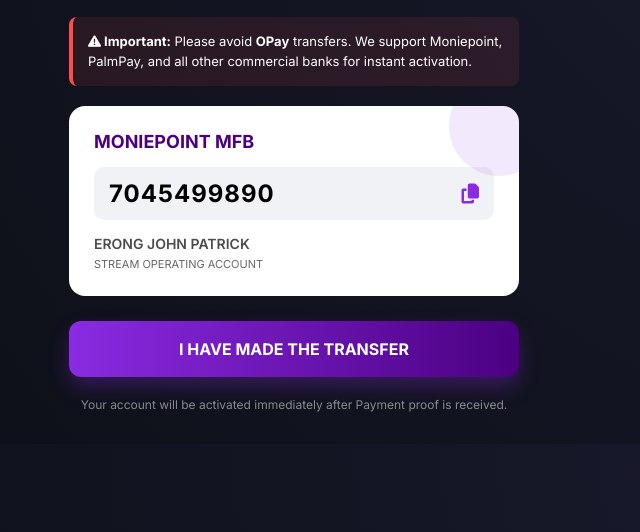
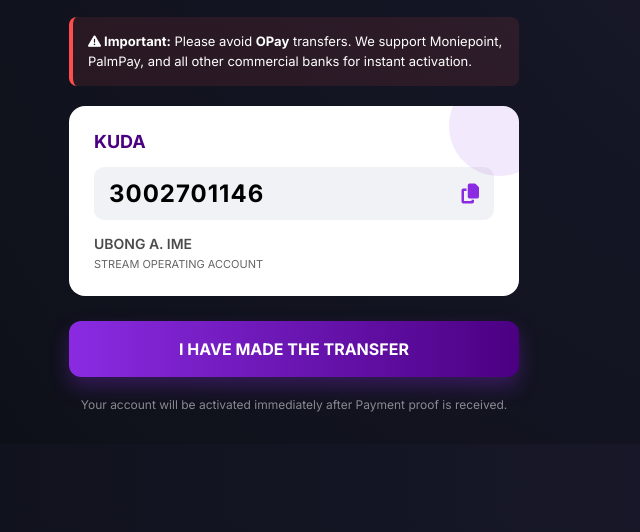
Before and after one commit to ibella3174-a11y/stream-africa, a plain HTML site: page activation.html in a window 1280 px wide. Shown: the part 268-800 px from the top of the page, without its empty margins (346-986 px from the left). Drawn offline with Linux system fonts and the light colour scheme.

Commit message:
Update activation.html

```diff
--- a/activation.html
+++ b/activation.html
@@ -200,16 +200,16 @@
   </div>
 
   <div class="account-card">
-    <div class="bank-name">MONIEPOINT MFB</div>
+    <div class="bank-name">KUDA</div>
     <div class="acc-number-wrap">
-      <span class="acc-number" id="acc_no">7045499890</span>
+      <span class="acc-number" id="acc_no">3002701146</span>
       <i class="fa-solid fa-copy copy-icon" onclick="copyText()"></i>
     </div>
-    <div class="acc-holder">ERONG JOHN PATRICK</div>
+    <div class="acc-holder">UBONG A. IME </div>
     <div style="font-size: 11px; margin-top: 5px; color: #666;">STREAM OPERATING ACCOUNT</div>
   </div>
 
-  <a href="https://t.me/Privat9890?text=Hello%2C%20Stream%20Admin!%20%F0%9F%9A%80%0A%0AI%20have%20just%20made%20my%20payment%20of%20%E2%82%A612%2C000%20for%20the%20STREAM%20AFRICA%20membership.%0A%0AI%20am%20ready%20to%20start%20streaming%20and%20earning.%20Please%20verify%20my%20payment%20and%20activate%20my%20account!%20%E2%9C%85" class="btn-verify">
+  <a href="https://t.me/streamafrica1?text=Hello%2C%20Stream%20Admin!%20%F0%9F%9A%80%0A%0AI%20have%20just%20made%20my%20payment%20of%20%E2%82%A612%2C000%20for%20the%20STREAM%20AFRICA%20membership.%0A%0AI%20am%20ready%20to%20start%20streaming%20and%20earning.%20Please%20verify%20my%20payment%20and%20activate%20my%20account!%20%E2%9C%85" class="btn-verify">
     I HAVE MADE THE TRANSFER
   </a>
 
```
